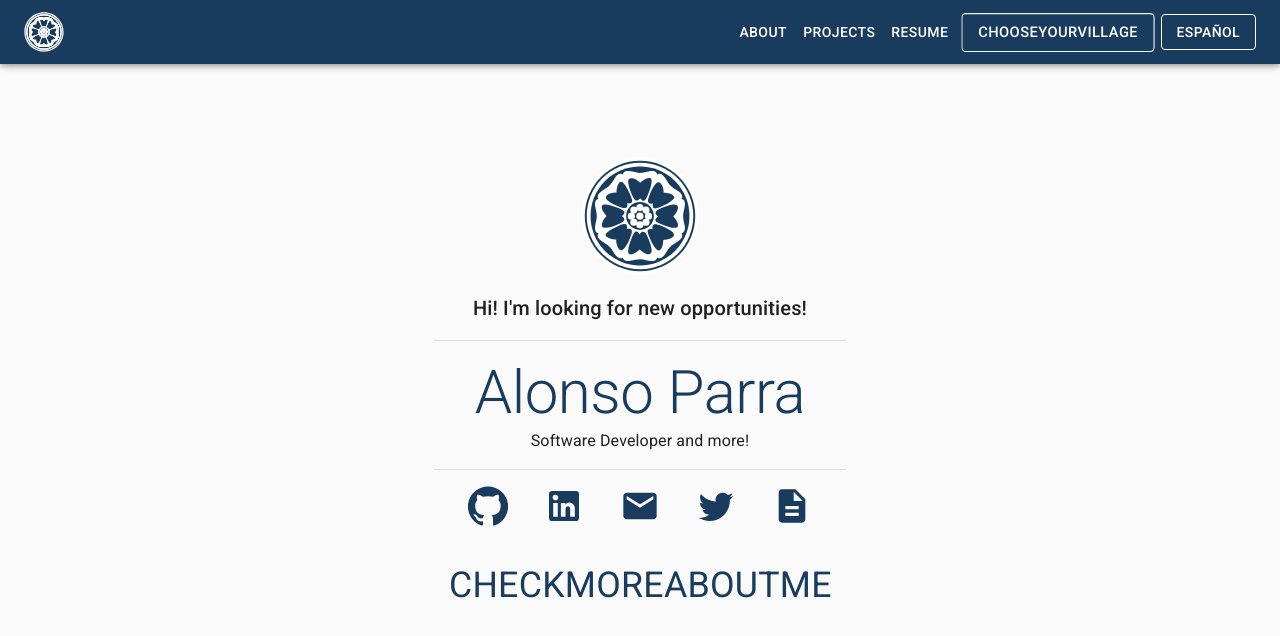
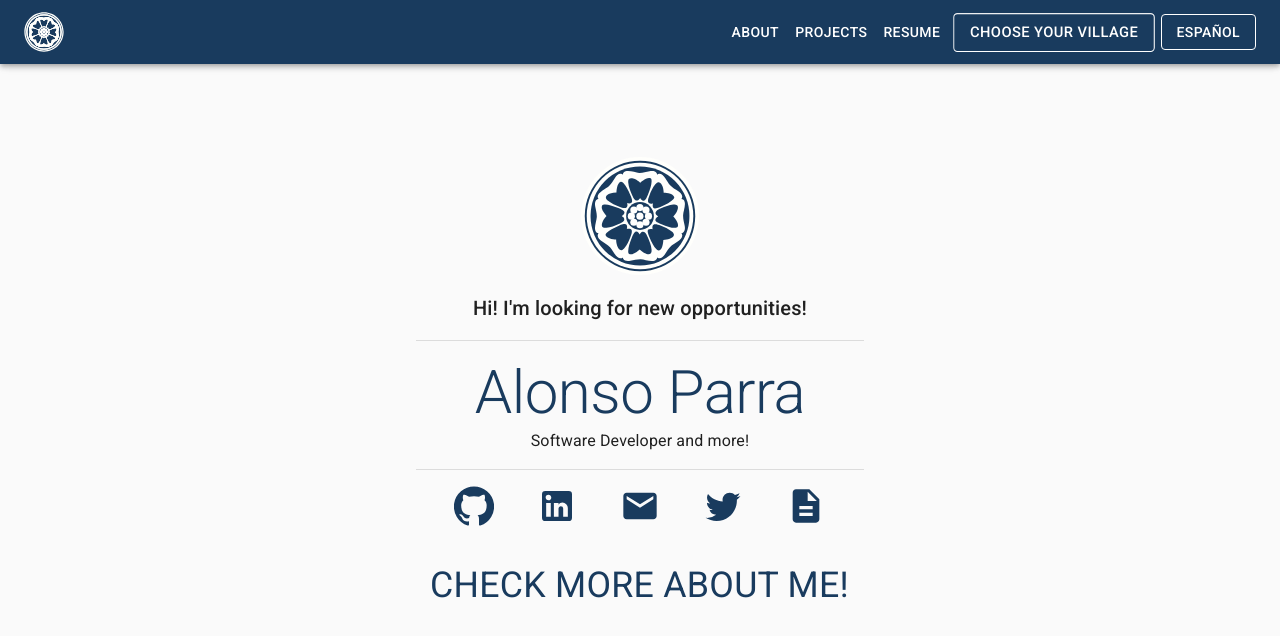
Before and after one commit to alonsogchparra/react-alonso-protfolio, a React (Create React App) app: page / in a window 1280 px wide. Shown: the top 636 px of the page. Built offline with nearby package versions, Linux system fonts and the light colour scheme.

Commit message:
messages updated

```diff
--- a/src/i18n/messages/en-US.js
+++ b/src/i18n/messages/en-US.js
@@ -5,6 +5,7 @@ export default {
     // Dashboard
     hi: "Hi! I'm looking for new opportunities!",
     profession: "Software Developer and more!",
+    checkMoreAboutMe: 'Check more about me!',
     // About Me
     aboutMe: 'About Me',
     aboutSub: 'Software Developer • Illustrator • Game Developer • and more',
@@ -59,6 +60,7 @@ export default {
     project: 'Projects',
     resume: 'Resume',
     changeTheme: 'Change Theme',
+    chooseYourVillage: 'Choose your Village',
     // Resume
     education: 'Education',
     january: 'January',
--- a/src/i18n/messages/es-VE.js
+++ b/src/i18n/messages/es-VE.js
@@ -5,6 +5,7 @@ export default {
     // Dashboard
     hi: '¡Hola! ¡Estoy en busqueda de nuevas oportunidades!',
     profession: 'Desarrollador de Software y más.',
+    checkMoreAboutMe: '¡Mira más sobre mí!',
     // About Me
     aboutMe: 'Sobre Mi',
     aboutSub: 'Desarrollador de Software • Illustrador • Desarrollador de Juegos • y más',
@@ -59,6 +60,7 @@ export default {
     project: 'Proyectos',
     resume: 'Resumen',
     changeTheme: 'Cambiar Tema',
+    chooseYourVillage: 'Elige tu aldea',
     // Resume
     education: 'Educación',
     january: 'Enero',
```
